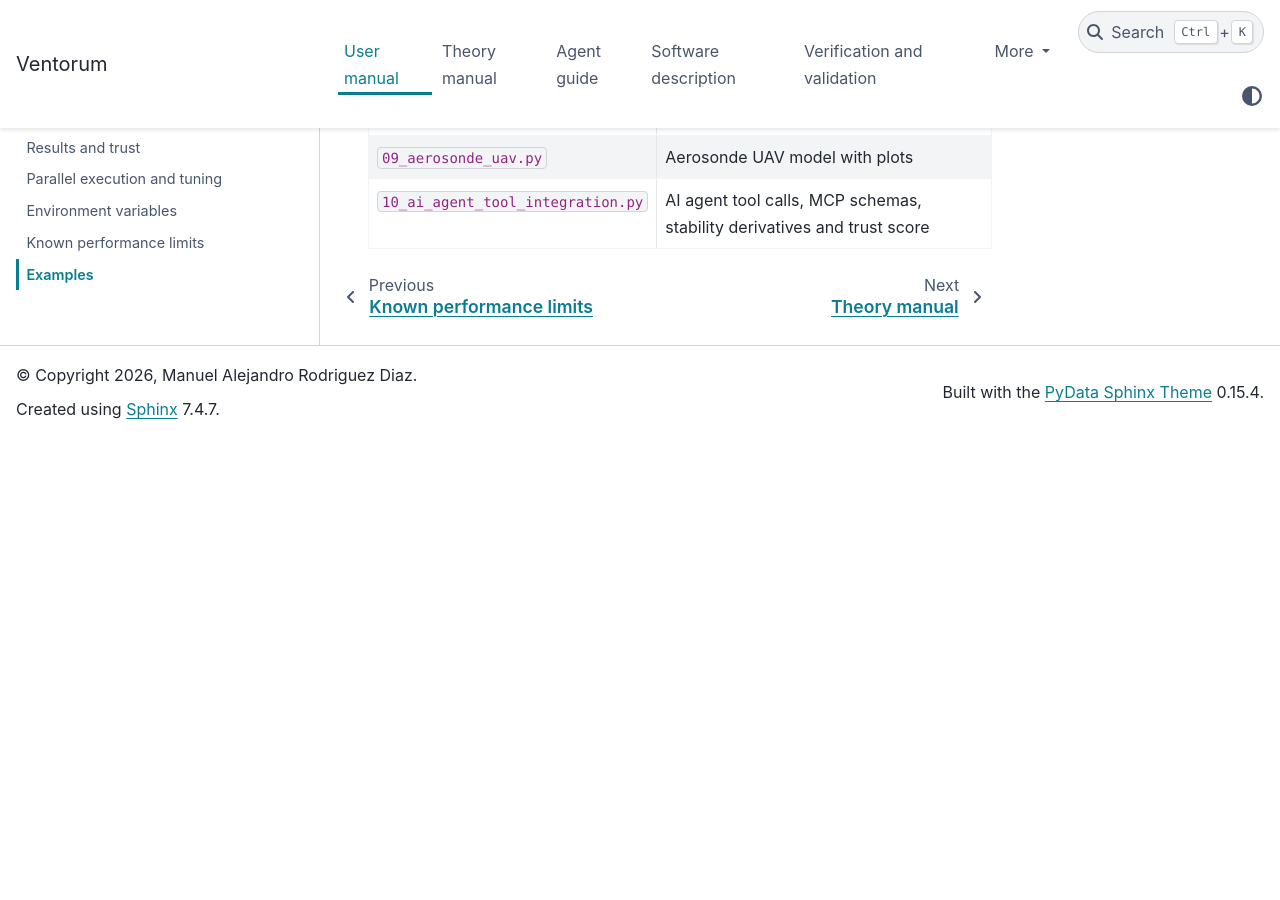
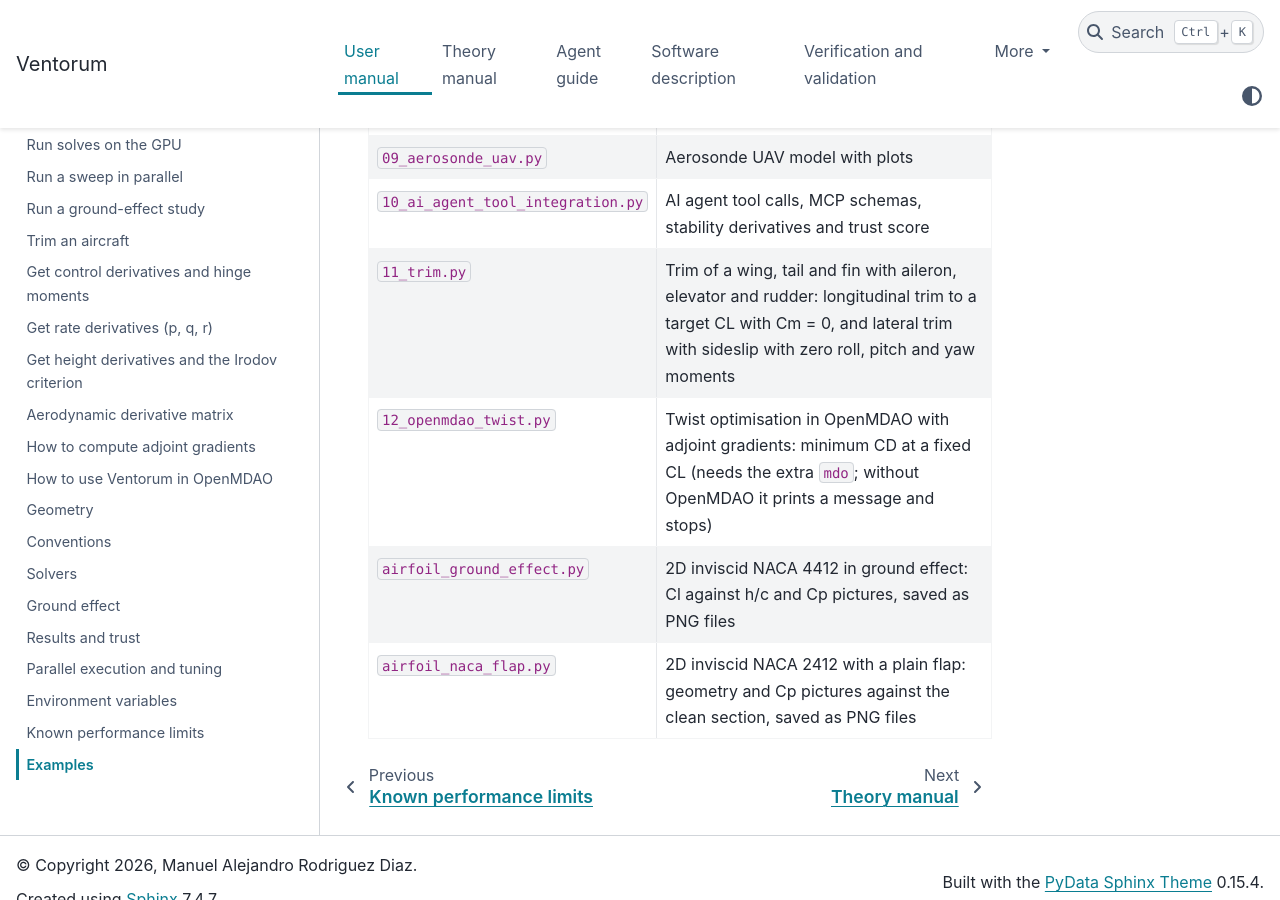
Before and after one commit to manrd/Ventorum, a Sphinx documentation site: the page built from docs/user/examples.md, in a window 1280 px wide and 900 px high, scrolled down 654 px. Built offline with Sphinx 7.4.7 and the PyData theme 0.15.4, drawn with Linux system fonts in a browser that asks for light colours; before the commit the page ends 1093 px from its top, so only the background shows below that.

Commit message:
Complete the user guide pages
- Add VENTORUM_CACHE, VENTORUM_XFOIL, VENTORUM_GRAD_CHUNK and
  VENTORUM_DEV_UNSAFE_FLOAT32_PANEL_KERNELS to the table of environment
  variables.
- Add the trim, OpenMDAO and 2D airfoil example scripts to the list.
- Remove the reference to a convergence table that does not exist.
- Add threadpoolctl and the extras mdo and study to the installation
  page.

Co-Authored-By: Claude Opus 5.5 <noreply@anthropic.com>

```diff
--- a/docs/user/examples.md
+++ b/docs/user/examples.md
@@ -14,3 +14,7 @@ The `examples/` directory has these scripts:
 | `08_multi_instance_parallel.py` | Several independent cases in parallel |
 | `09_aerosonde_uav.py` | Aerosonde UAV model with plots |
 | `10_ai_agent_tool_integration.py` | AI agent tool calls, MCP schemas, stability derivatives and trust score |
+| `11_trim.py` | Trim of a wing, tail and fin with aileron, elevator and rudder: longitudinal trim to a target CL with Cm = 0, and lateral trim with sideslip with zero roll, pitch and yaw moments |
+| `12_openmdao_twist.py` | Twist optimisation in OpenMDAO with adjoint gradients: minimum CD at a fixed CL (needs the extra `mdo`; without OpenMDAO it prints a message and stops) |
+| `airfoil_ground_effect.py` | 2D inviscid NACA 4412 in ground effect: Cl against h/c and Cp pictures, saved as PNG files |
+| `airfoil_naca_flap.py` | 2D inviscid NACA 2412 with a plain flap: geometry and Cp pictures against the clean section, saved as PNG files |
```
Also changed, not shown: docs/user/environment.md (+4 -0 lines), docs/user/how_to_control_derivatives.md (+1 -1 lines), docs/user/installation.md (+3 -1 lines).
